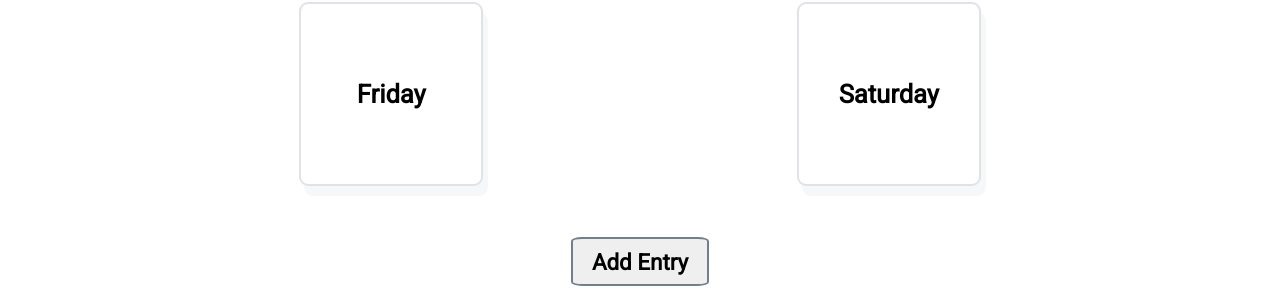
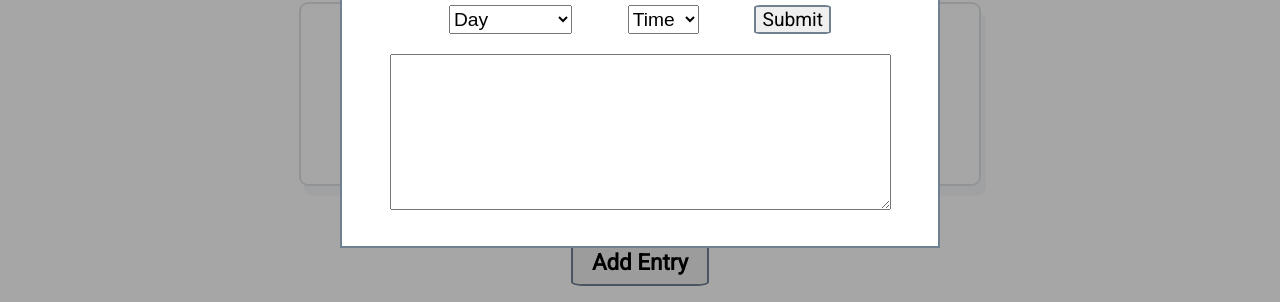
Before and after one commit to uzair-ashraf/week-planner, a website with bundled scripts: page index.html in a window 1280 px wide. Shown: the part 331-633 px from the top of the page. Built offline with nearby package versions, Linux system fonts and the light colour scheme.

Commit message:
add entry modal added

```diff
--- a/css/style.css
+++ b/css/style.css
@@ -73,3 +73,35 @@ tr:nth-child(even) {
 .event-day {
   text-transform: capitalize;
 }
+.modal-container {
+  position: absolute;
+  top: 0;
+  left: 0;
+  bottom: 0;
+  right: 0;
+  background-color: rgba(0, 0, 0, 0.349);
+  display: flex;
+  justify-content: center;
+  align-items: center;
+}
+.modal {
+  box-sizing: border-box;
+  width: 600px;
+  border: 2px solid red;
+  text-align: center;
+  padding: 2rem;
+  border: 2px solid slategray;
+  background-color: white;
+}
+.input-container {
+  display: flex;
+  justify-content: center;
+  justify-content: space-evenly;
+  margin: 1.2rem;
+}
+.input-container > * {
+  font-size: 1.2rem;
+}
+.hidden {
+  display: none;
+}
--- a/index.html
+++ b/index.html
@@ -52,6 +52,59 @@
       </table>
     </div>
   </div>
+  <div class="modal-container">
+    <div class="add-entry-modal modal">
+      <h1>Add Entry</h1>
+      <form class="add-entry-form">
+        <div class="input-container">
+          <select name="day">
+            <option value="">Day</option>
+            <option value="sunday">Sunday</option>
+            <option value="monday">Monday</option>
+            <option value="tuesday">Tuesday</option>
+            <option value="wednesday">Wednesday</option>
+            <option value="thursday">Thursday</option>
+            <option value="friday">Friday</option>
+            <option value="saturday">Saturday</option>
+          </select>
+          <select name="time">
+            <option value="">Time</option>
+            <option value="0:00">0:00</option>
+            <option value="1:00">1:00</option>
+            <option value="2:00">2:00</option>
+            <option value="3:00">3:00</option>
+            <option value="4:00">4:00</option>
+            <option value="5:00">5:00</option>
+            <option value="6:00">6:00</option>
+            <option value="7:00">7:00</option>
+            <option value="8:00">8:00</option>
+            <option value="9:00">9:00</option>
+            <option value="10:00">10:00</option>
+            <option value="11:00">11:00</option>
+            <option value="12:00">12:00</option>
+            <option value="13:00">13:00</option>
+            <option value="14:00">14:00</option>
+            <option value="15:00">15:00</option>
+            <option value="16:00">16:00</option>
+            <option value="17:00">17:00</option>
+            <option value="18:00">18:00</option>
+            <option value="19:00">19:00</option>
+            <option value="20:00">20:00</option>
+            <option value="21:00">21:00</option>
+            <option value="22:00">22:00</option>
+            <option value="23:00">23:00</option>
+          </select>
+          <button type="submit">Submit</button>
+        </div>
+        <textarea
+        name="description"
+        cols="60"
+        rows="10"
+        >
+        </textarea>
+      </form>
+    </div>
+  </div>
   <script src="js/main.js"></script>
 </body>
 </html>
--- a/src/app.ts
+++ b/src/app.ts
@@ -11,7 +11,7 @@ class App {
     const data: string = localStorage.getItem('data')
     this.data = JSON.parse(data) || []
   }
-  private setCurrentDay(day: string) {
+  private setCurrentDay(day: string): void {
     this.currentDay = day
   }
   private setCallbacks():void {
--- a/src/day-manager.ts
+++ b/src/day-manager.ts
@@ -17,7 +17,7 @@ class DayManager {
     this.setCurrentDay(day)
     this.setDayInHeading(day)
   }
-  private setDayInHeading(day: string) {
+  private setDayInHeading(day: string): void {
     this.dayInHeading.textContent = day
   }
   public setEventListeners(): void {
--- a/src/main.ts
+++ b/src/main.ts
@@ -1,6 +1,9 @@
-const dayManager = new DayManager(
+const dayManager: DayManager = new DayManager(
   document.querySelector('.day-container'),
   document.querySelector('.event-day')
 )
+// const entryManager: EntryManager = new EntryManager(
+//   document.querySelector('')
+// )
 const app: App = new App(dayManager)
 app.start()
```
Also changed, not shown: src/entry-manager.ts (added, +16 -0 lines).
